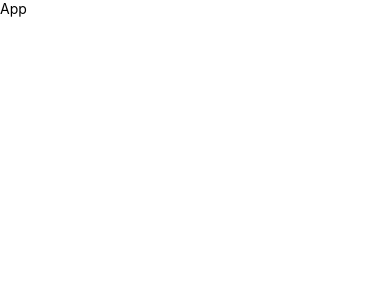
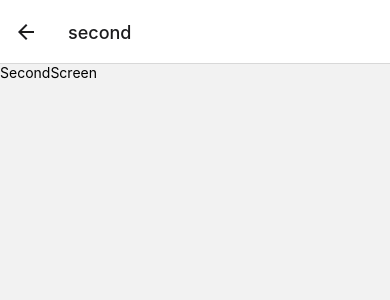
Before and after one commit to sunilinus12/Hipster, a React Native app: screen /second in a window 390 px wide. Shown: the top 300 px of the page. Built offline with nearby package versions, Linux system fonts and the light colour scheme.

Commit message:
added the screens code

```diff
--- a/App.js
+++ b/App.js
@@ -1,10 +1,8 @@
-import { View, Text } from 'react-native'
-import React from 'react'
+import {View, Text} from 'react-native';
+import React from 'react';
+import 'react-native-gesture-handler';
+import MyStack from './src/navigation/MyStack';
 
 export default function App() {
-  return (
-    <View>
-      <Text>App</Text>
-    </View>
-  )
+  return <MyStack />;
 }
--- a/package.json
+++ b/package.json
@@ -13,6 +13,7 @@
     "@react-native-masked-view/masked-view": "^0.2.8",
     "@react-navigation/native": "^6.1.1",
     "@react-navigation/stack": "^6.3.9",
+    "axios": "^1.2.1",
     "react": "18.1.0",
     "react-native": "0.70.6",
     "react-native-gesture-handler": "^2.8.0",
--- /dev/null
+++ b/src/navigation/MyStack.js
@@ -0,0 +1,21 @@
+import React from 'react';
+import {createStackNavigator} from '@react-navigation/stack';
+import {NavigationContainer} from '@react-navigation/native';
+import FirstScreen from '../screens/FirstScreen';
+import SecondScreen from '../screens/SecondScreen';
+import ThirdScreen from '../screens/ThirdScreen';
+import FourthScreen from '../screens/FourthScreen';
+
+export default function MyStack() {
+  const Stack = createStackNavigator();
+  return (
+    <NavigationContainer>
+      <Stack.Navigator>
+        <Stack.Screen name="first" component={FirstScreen} />
+        <Stack.Screen name="second" component={SecondScreen} />
+        <Stack.Screen name="third" component={ThirdScreen} />
+        <Stack.Screen name="fourth" component={FourthScreen} />
+      </Stack.Navigator>
+    </NavigationContainer>
+  );
+}
--- /dev/null
+++ b/src/screens/FirstScreen.js
@@ -0,0 +1,13 @@
+import { StyleSheet, Text, View } from 'react-native'
+import React from 'react'
+
+export default function FirstScreen() {
+
+  return (
+    <View>
+      <Text>FirstScreen</Text>
+    </View>
+  )
+}
+
+const styles = StyleSheet.create({})
--- /dev/null
+++ b/src/screens/FourthScreen.js
@@ -0,0 +1,12 @@
+import { StyleSheet, Text, View } from 'react-native'
+import React from 'react'
+
+export default function FourthScreen() {
+  return (
+    <View>
+      <Text>FourthScreen</Text>
+    </View>
+  )
+}
+
+const styles = StyleSheet.create({})
--- /dev/null
+++ b/src/screens/SecondScreen.js
@@ -0,0 +1,12 @@
+import { StyleSheet, Text, View } from 'react-native'
+import React from 'react'
+
+export default function SecondScreen() {
+  return (
+    <View>
+      <Text>SecondScreen</Text>
+    </View>
+  )
+}
+
+const styles = StyleSheet.create({})
--- /dev/null
+++ b/src/screens/ThirdScreen.js
@@ -0,0 +1,12 @@
+import { StyleSheet, Text, View } from 'react-native'
+import React from 'react'
+
+export default function ThirdScreen() {
+  return (
+    <View>
+      <Text>ThirdScreen</Text>
+    </View>
+  )
+}
+
+const styles = StyleSheet.create({})
```
Also changed, not shown: 2 other files (tests, documents, lock files or other folders).
